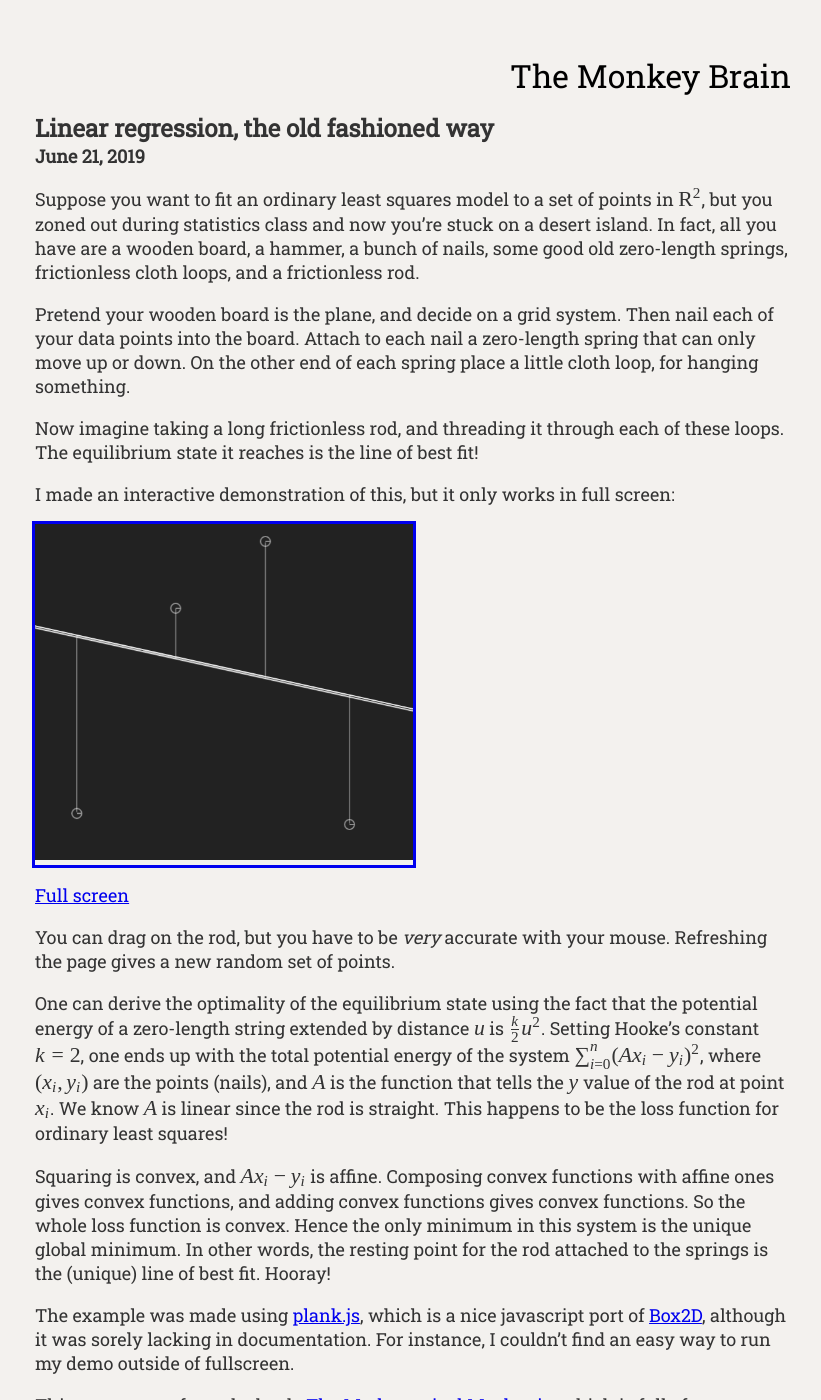
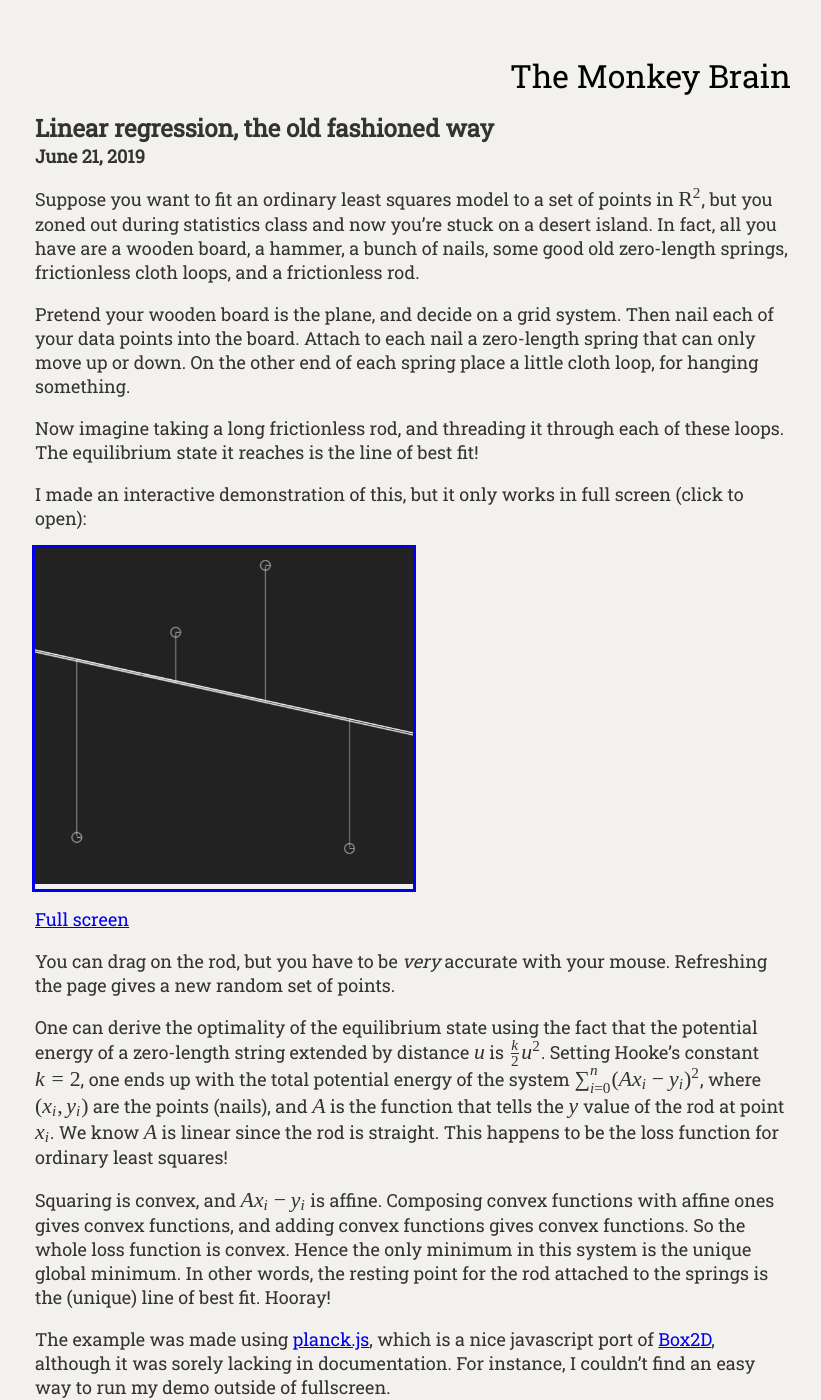
Before and after one commit to samzhang111/samzhang111.github.io, a Jekyll site: the page built from _posts/2019-06-21-least-squares-springs.md, in a window 1280 px wide and 1400 px high. Shown: the whole window, without its empty margins (227-1048 px from the left). Built offline with Jekyll 4.4.1, drawn with Linux system fonts in a browser that asks for light colours; some web fonts are replaced.

Commit message:
typo fixes

```diff
--- a/_posts/2019-06-21-least-squares-springs.md
+++ b/_posts/2019-06-21-least-squares-springs.md
@@ -11,7 +11,7 @@ Pretend your wooden board is the plane, and decide on a grid system. Then nail e
 
 Now imagine taking a long frictionless rod, and threading it through each of these loops. The equilibrium state it reaches is the line of best fit!
 
-I made an interactive demonstration of this, but it only works in full screen:
+I made an interactive demonstration of this, but it only works in full screen (click to open):
 
 <a href="/html/fullscreen/springs" style="outline:solid"><img src="/images/thumbnails/springs.png?raw=true" width="50%" alt="Screenshot of fullscreen springs app"/></a>
 
@@ -23,6 +23,6 @@ One can derive the optimality of the equilibrium state using the fact that the p
 
 Squaring is convex, and $Ax_i -y_i$ is affine. Composing convex functions with affine ones gives convex functions, and adding convex functions gives convex functions. So the whole loss function is convex. Hence the only minimum in this system is the unique global minimum. In other words, the resting point for the rod attached to the springs is the (unique) line of best fit. Hooray!
 
-The example was made using [plank.js](https://github.com/shakiba/planck.js), which is a nice javascript port of [Box2D](https://box2d.org), although it was sorely lacking in documentation. For instance, I couldn't find an easy way to run my demo outside of fullscreen.
+The example was made using [planck.js](https://github.com/shakiba/planck.js), which is a nice javascript port of [Box2D](https://box2d.org), although it was sorely lacking in documentation. For instance, I couldn't find an easy way to run my demo outside of fullscreen.
 
 This setup came from the book, [The Mathematical Mechanic](https://press.princeton.edu/titles/8861.html), which is full of perversities like this.
```
